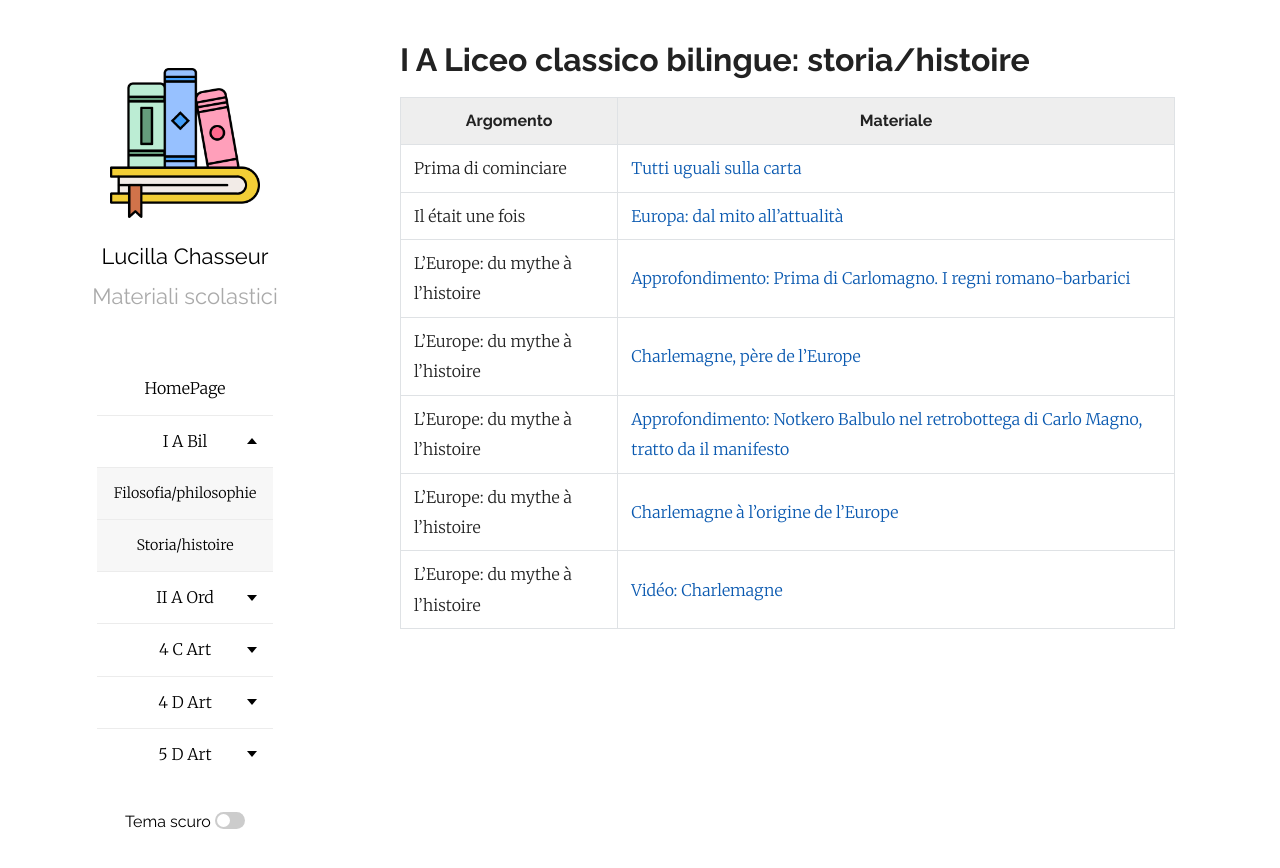
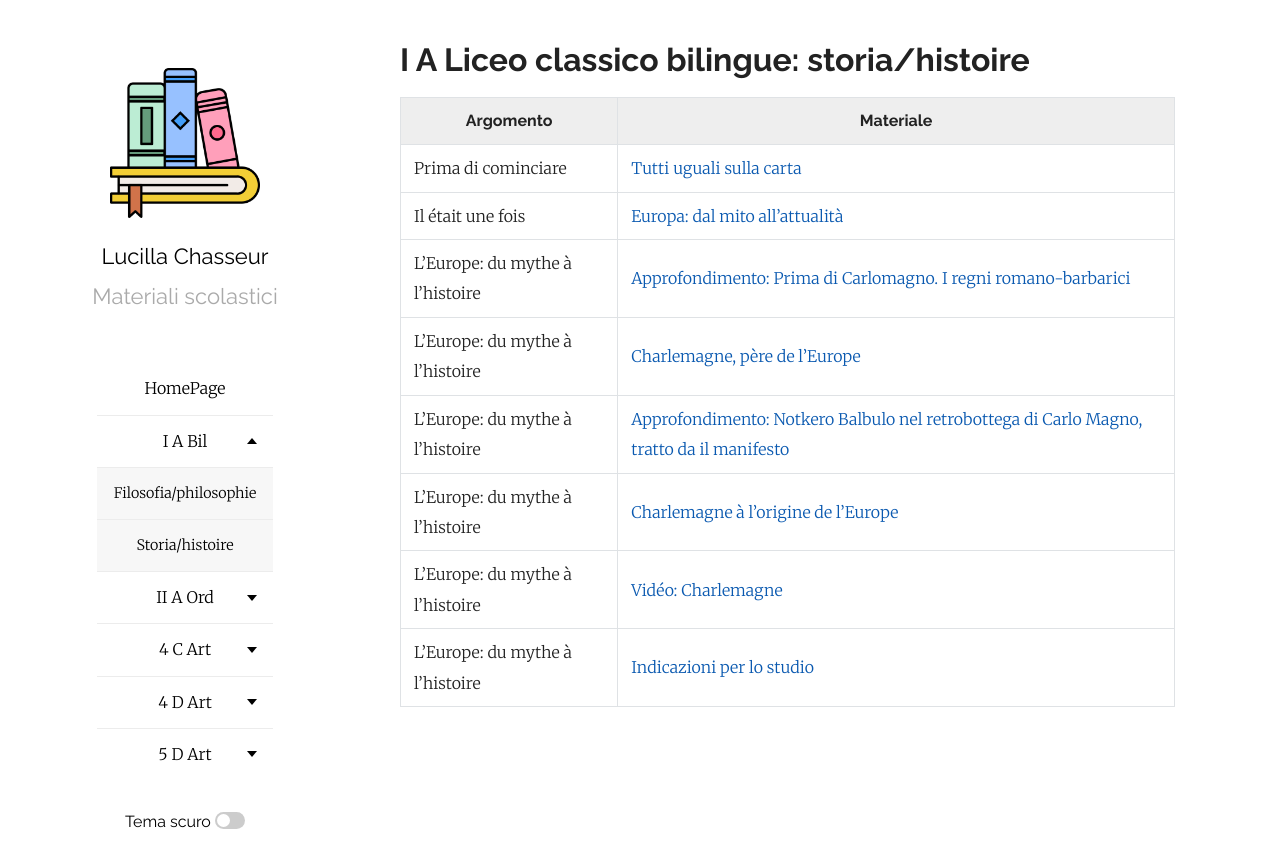
Before and after one commit to efemeridi/efemeridi.github.io, a Jekyll site: the page built from 1a_bil_storia.md, in a window 1280 px wide. Shown: the top 868 px of the page. Built offline with Jekyll 4.4.1, drawn with Linux system fonts in a browser that asks for light colours; our own code applies the rules of GitHub Pages for plain Markdown files.

Commit message:
Add study guidelines for Charlemagne

```diff
--- a/1a_bil_storia.md
+++ b/1a_bil_storia.md
@@ -12,3 +12,4 @@ layout: page
 |L'Europe: du mythe à l'histoire|[Approfondimento: Notkero Balbulo nel retrobottega di Carlo Magno, tratto da il manifesto](/materiali/I_A_bil/storia/Notkero_Balbulo_Gesta_Karoli.pdf/)
 |L'Europe: du mythe à l'histoire|[Charlemagne à l'origine de l'Europe](/materiali/I_A_bil/storia/02_Charlemagne_a_l_origine_de_l_Europe.pdf/)
 |L'Europe: du mythe à l'histoire|[Vidéo: Charlemagne](https://www.dailymotion.com/video/x80iq3c)
+|L'Europe: du mythe à l'histoire|[Indicazioni per lo studio](/materiali/I_A_bil/storia/PROGRAMMI/CHARLEMAGNE_PERE_EUROPE.pdf/)
```
